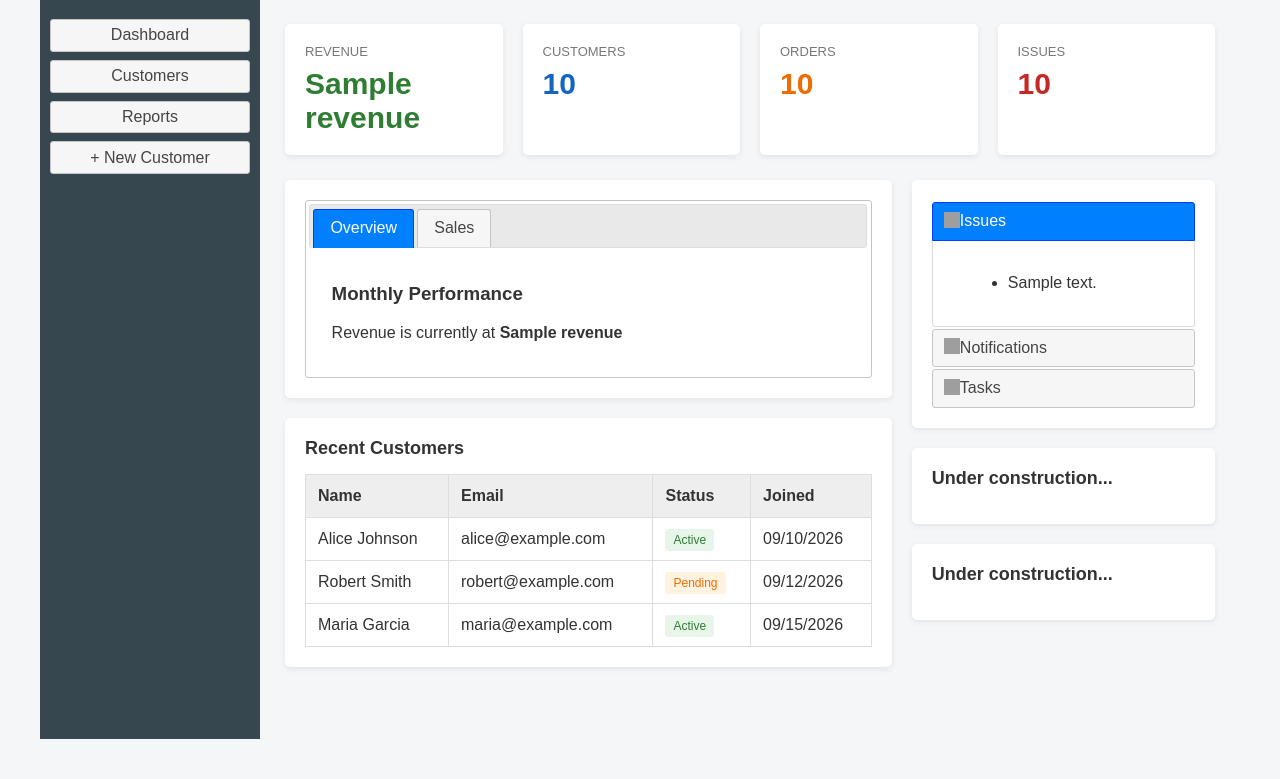
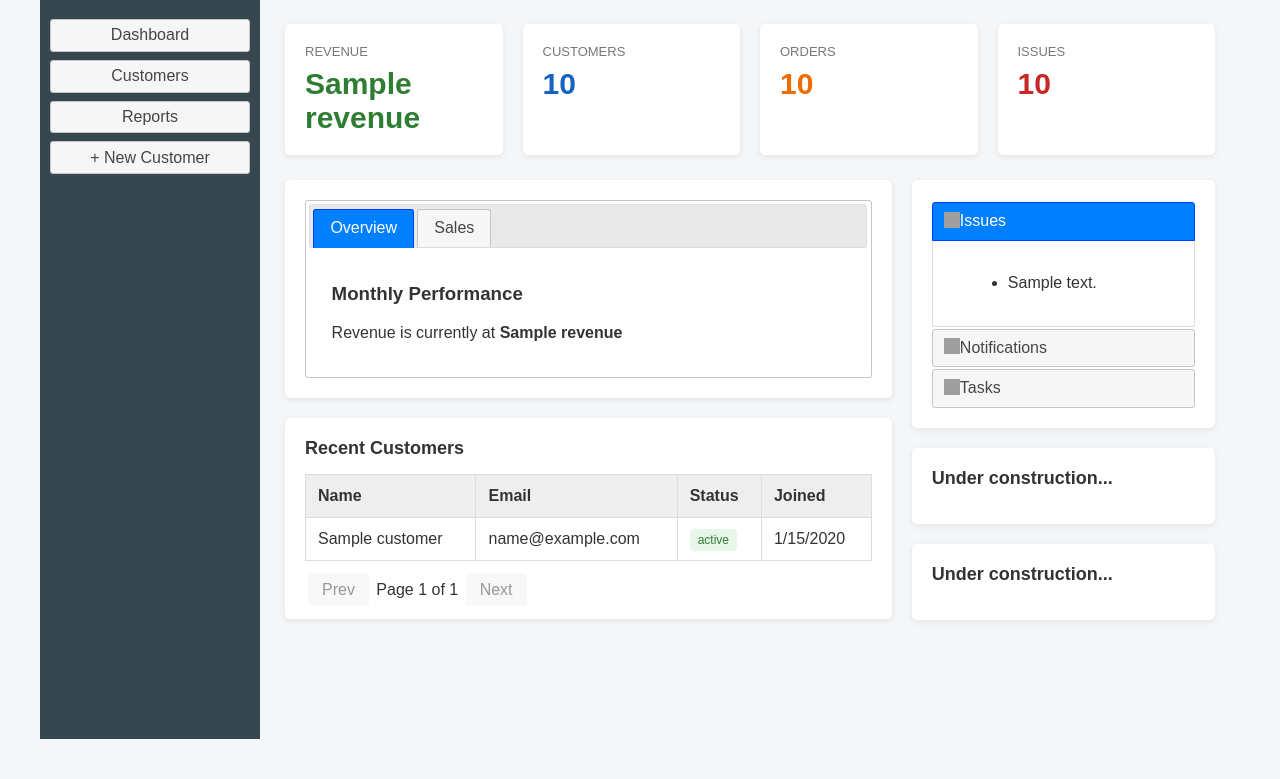
Before and after one commit to camila-uriegas/homework-7, a Node server app: template views/index.ejs in a window 1280 px wide. Shown: the part 101-880 px from the top of the page. Run offline with Node 20, Linux system fonts and the light colour scheme; the template is opened without the code that fills it: most values are stand-ins (such as "Sample title", 1, 10 or a date in 2020); grey boxes are pictures that could not be loaded.

Commit message:
customer pagination

```diff
--- a/public/css/styles.css
+++ b/public/css/styles.css
@@ -204,3 +204,8 @@ th {
     pointer-events: none;
     opacity: 0.4;
 }
+
+.status-inactive {
+    background: #eceff1;
+    color: #607d8b;
+}
--- a/public/js/source.js
+++ b/public/js/source.js
@@ -5,26 +5,26 @@ $(function () {
 
     let username = "UTRGV Vaqueros";
 
-    const customers = [
-        {
-            "name": "Alice Johnson",
-            "email": "alice@example.com",
-            "status": "Active",
-            "joined": "09/10/2026"
-        },
-        {
-            "name": "Robert Smith",
-            "email": "robert@example.com",
-            "status": "Pending",
-            "joined": "09/12/2026"
-        },
-        {
-            "name": "Maria Garcia",
-            "email": "maria@example.com",
-            "status": "Active",
-            "joined": "09/15/2026"
-        }
-    ];
+    // const customers = [
+    //     {
+    //         "name": "Alice Johnson",
+    //         "email": "alice@example.com",
+    //         "status": "Active",
+    //         "joined": "09/10/2026"
+    //     },
+    //     {
+    //         "name": "Robert Smith",
+    //         "email": "robert@example.com",
+    //         "status": "Pending",
+    //         "joined": "09/12/2026"
+    //     },
+    //     {
+    //         "name": "Maria Garcia",
+    //         "email": "maria@example.com",
+    //         "status": "Active",
+    //         "joined": "09/15/2026"
+    //     }
+    // ];
 
     const sales = [
         {
@@ -65,30 +65,30 @@ $(function () {
     const userNameObj = $("#username");
     userNameObj.append(`${username}`);
 
-    const tableBody = $("#customerTableBody");
+    // const tableBody = $("#customerTableBody");
 
-    customers.forEach(customer => {
-        const row = $("<tr>");
+    // customers.forEach(customer => {
+    //     const row = $("<tr>");
 
-        var statusClass;
-            if (customer.status.toLowerCase() === "active"){
-                statusClass = "status-active";
-            } else {
-                statusClass = "status-pending";
-            }
-        row.html(`
-            <td>${customer.name}</td>
-            <td>${customer.email}</td>
-            <td>
-                <span class="status ${statusClass}">
-                    ${customer.status}
-                </span>
-            </td>
-            <td>${customer.joined}</td>
-        `);
+    //     var statusClass;
+    //         if (customer.status.toLowerCase() === "active"){
+    //             statusClass = "status-active";
+    //         } else {
+    //             statusClass = "status-pending";
+    //         }
+    //     row.html(`
+    //         <td>${customer.name}</td>
+    //         <td>${customer.email}</td>
+    //         <td>
+    //             <span class="status ${statusClass}">
+    //                 ${customer.status}
+    //             </span>
+    //         </td>
+    //         <td>${customer.joined}</td>
+    //     `);
 
-        tableBody.append(row);
-    });
+    //     tableBody.append(row);
+    // });
 
 
 
--- a/server.js
+++ b/server.js
@@ -45,7 +45,19 @@ app.get('/', async (req, res) => {
     const tasksResult = await pool.query("SELECT * FROM alerts WHERE type = 'tasks'");
     const tasks = tasksResult.rows;
 
-    res.render('index', { customerTotal, revenue, ordersTotal, issuesTotal, notifAmt, sales, issues, notifications, tasks });
+    const pageSize = 10;
+    const page = Math.max(parseInt(req.query.page) || 1, 1);
+    const offset = (page - 1) * pageSize;
+    const totalPages = Math.ceil(Number(customerTotal) / pageSize);
+
+    const customersResult = await pool.query(
+        'SELECT * FROM customers ORDER BY id LIMIT $1 OFFSET $2',
+        [pageSize, offset]
+    );
+    const customers = customersResult.rows;
+
+    res.render('index', { customerTotal, revenue, ordersTotal, issuesTotal, notifAmt, sales,
+        issues, notifications, tasks, customers, page, totalPages });
 });
 
 // temporary route to test the database connection
--- a/views/index.ejs
+++ b/views/index.ejs
@@ -99,7 +99,7 @@
                     </section>
 
 
-                    <section class="panel">
+                    <section class="panel" id="customers">
                         <h2>Recent Customers</h2>
                         <table id="customerTable">
                             <thead>
@@ -112,27 +112,21 @@
                             </thead>
 
                             <tbody id="customerTableBody">
-                                <!-- <tr>
-                                    <td>Alice Johnson</td>
-                                    <td>alice@example.com</td>
-                                    <td><span class="status status-active">Active</span></td>
-                                    <td>09/10/2026</td>
+                                <% customers.forEach(c => { %>
+                                <tr>
+                                    <td><%= c.name %></td>
+                                    <td><%= c.email %></td>
+                                    <td><span class="status status-<%= c.status %>"><%= c.status %></span></td>
+                                    <td><%= new Date(c.datejoined).toLocaleDateString('en-US') %></td>
                                 </tr>
-                                <tr>
-                                    <td>Robert Smith</td>
-                                    <td>robert@example.com</td>
-                                    <td><span class="status status-pending">Pending</span></td>
-                                    <td>09/12/2026</td>
-                                </tr>
-
-                                <tr>
-                                    <td>Maria Garcia</td>
-                                    <td>maria@example.com</td>
-                                    <td><span class="status status-active">Active</span></td>
-                                    <td>09/15/2026</td>
-                                </tr> -->
+                                <% }); %>
                             </tbody>
                         </table>
+                            <div class="pagination">
+                                <a class="<%= page <= 1 ? 'disabled' : '' %>" href="/?page=<%= page - 1 %>#customers">Prev</a>
+                                <span>Page <%= page %> of <%= totalPages %></span>
+                                <a class="<%= page >= totalPages ? 'disabled' : '' %>" href="/?page=<%= page + 1 %>#customers">Next</a>
+                            </div>
                     </section>
                 </div>
 
```
